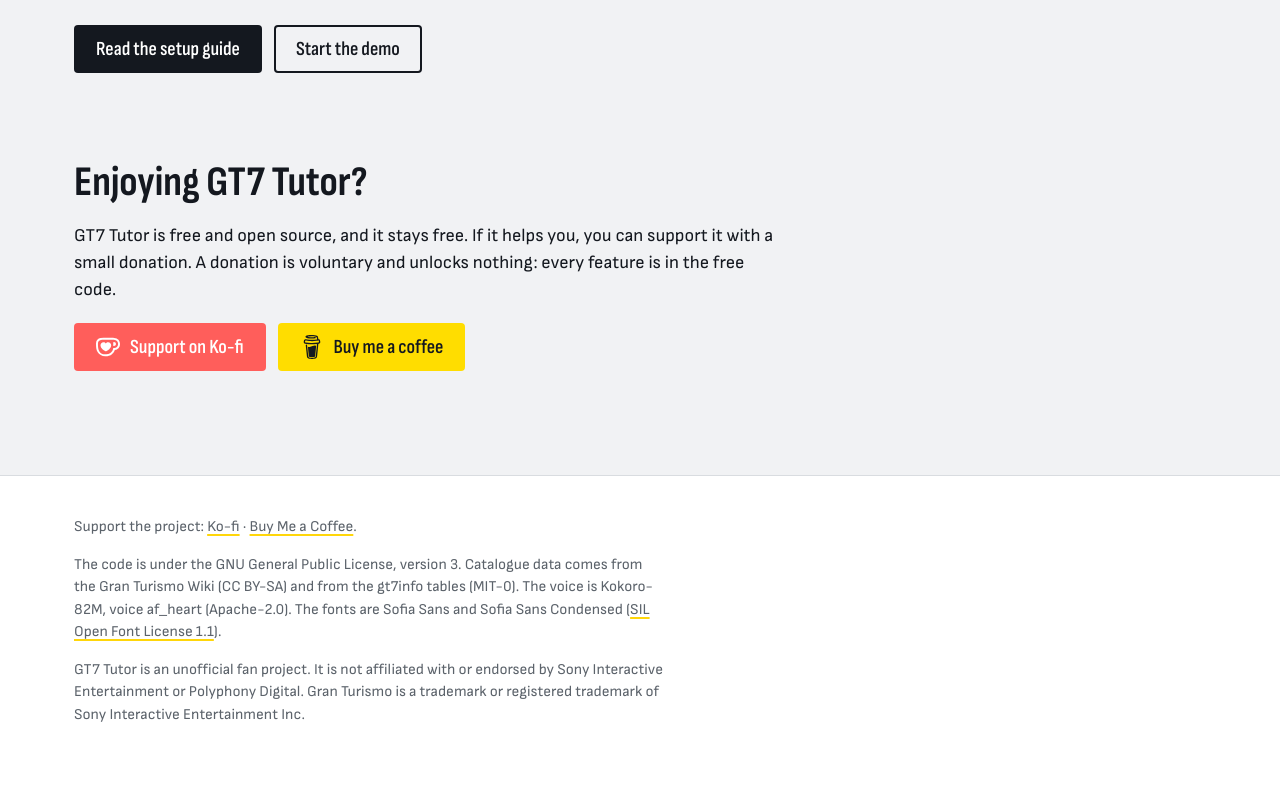
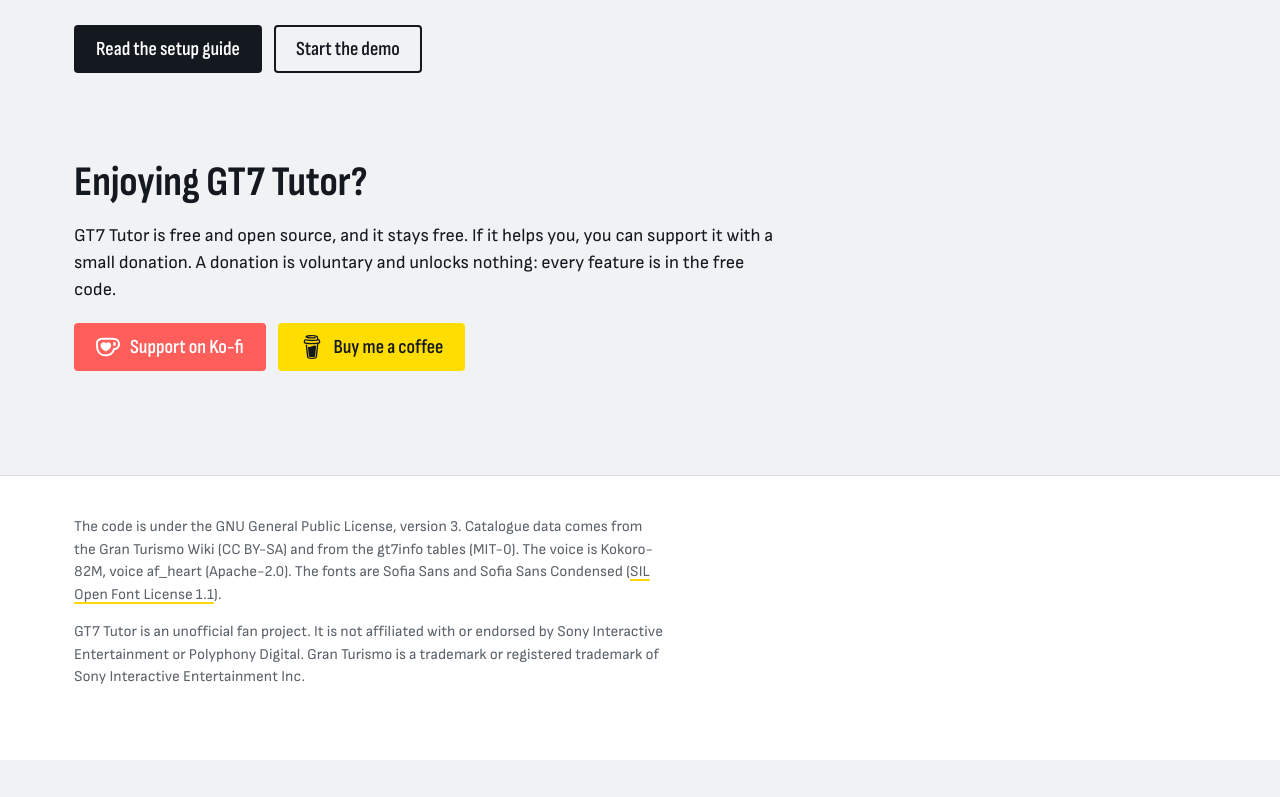
Before and after one commit to alex-yurchenko-85/gt7-tutor-site, a website: page site/index.html in a window 1280 px wide. Shown: the part 6354-7151 px from the top of the page. After the commit the page ends 7114 px from the top, so only its background shows below. Drawn offline with Linux system fonts and the light colour scheme.

Commit message:
fix: drop the repeated donate links from the footer

```diff
--- a/site/index.html
+++ b/site/index.html
@@ -197,7 +197,6 @@
 
 <footer class="footer">
   <div class="wrap">
-    <section data-section="donate"><p>Support the project: <a data-link="donate-kofi" href="https://ko-fi.com/alex85">Ko-fi</a> · <a data-link="donate-buymeacoffee" href="https://buymeacoffee.com/alex.y.85">Buy Me a Coffee</a>.</p></section>
     <p>The code is under the GNU General Public License, version 3. Catalogue data comes from the Gran Turismo Wiki (CC BY-SA) and from the gt7info tables (MIT-0). The voice is Kokoro-82M, voice af_heart (Apache-2.0). The fonts are Sofia Sans and Sofia Sans Condensed (<a href="assets/fonts/OFL.txt">SIL Open Font License 1.1</a>).</p>
     <p>GT7 Tutor is an unofficial fan project. It is not affiliated with or endorsed by Sony Interactive Entertainment or Polyphony Digital. Gran Turismo is a trademark or registered trademark of Sony Interactive Entertainment Inc.</p>
   </div>
```
